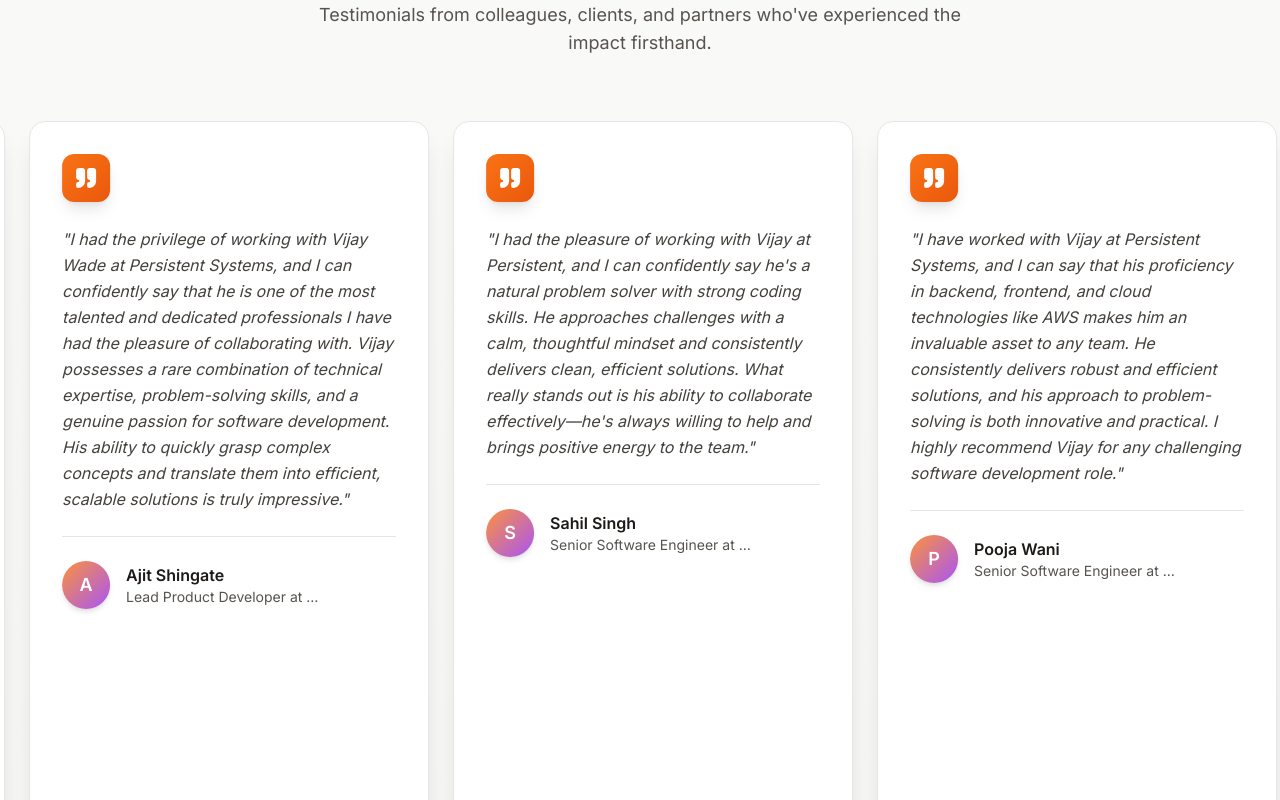
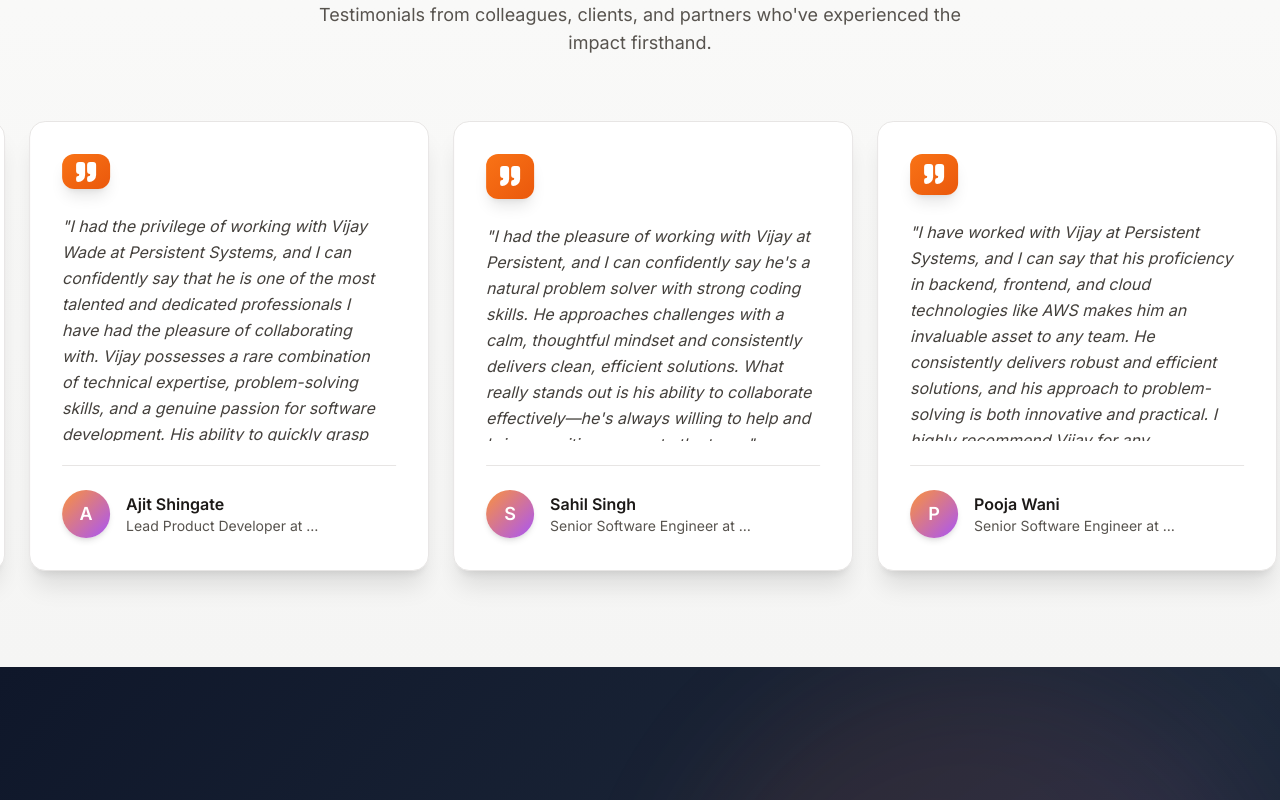
Before and after one commit to ParasBharde/new-product-owner-portfolio, a Next.js app: page / in a window 1280 px wide. Shown: the part 4620-5420 px from the top of the page. Built offline with nearby package versions, Linux system fonts and the light colour scheme; a web font is replaced by a local one.

Commit message:
Sizes fixed for recommendation acrd

```diff
--- a/components/sections/RecommendationsSection.tsx
+++ b/components/sections/RecommendationsSection.tsx
@@ -163,7 +163,7 @@ export function RecommendationsSection() {
             {duplicatedRecommendations.map((recommendation, index) => (
               <div
                 key={`${recommendation.id}-${index}`}
-                className="flex-shrink-0 w-[400px] bg-white rounded-2xl p-8 shadow-xl border border-stone-200 hover:shadow-2xl hover:scale-105 hover:border-orange-500/50 transition-all duration-300 group"
+                className="flex-shrink-0 w-[400px] h-[450px] flex flex-col bg-white rounded-2xl p-8 shadow-xl border border-stone-200 hover:shadow-2xl hover:scale-105 hover:border-orange-500/50 transition-all duration-300 group"
               >
                 {/* Quote Icon */}
                 <div className="mb-6 w-12 h-12 bg-gradient-to-br from-orange-500 to-orange-600 rounded-xl flex items-center justify-center shadow-lg group-hover:scale-110 transition-transform duration-300">
@@ -171,9 +171,11 @@ export function RecommendationsSection() {
                 </div>
 
                 {/* Content */}
-                <p className="text-stone-700 leading-relaxed mb-6 text-base italic">
-                  "{recommendation.content}"
-                </p>
+                <div className="flex-grow overflow-y-auto mb-6 pr-2">
+                  <p className="text-stone-700 leading-relaxed text-base italic">
+                    "{recommendation.content}"
+                  </p>
+                </div>
 
                 {/* Author Info */}
                 <div className="flex items-center gap-4 border-t border-stone-200 pt-6">
@@ -253,19 +255,21 @@ export function RecommendationsSection() {
               className="absolute inset-0 flex items-center justify-center px-4"
             >
               <div className="w-full max-w-md">
-                <div className="bg-white rounded-2xl p-8 shadow-xl border border-stone-200">
+                <div className="bg-white rounded-2xl p-8 shadow-xl border border-stone-200 h-[420px] flex flex-col">
                   {/* Quote Icon */}
-                  <div className="mb-6 w-12 h-12 bg-gradient-to-br from-orange-500 to-orange-600 rounded-xl flex items-center justify-center shadow-lg">
+                  <div className="flex-shrink-0 mb-6 w-12 h-12 bg-gradient-to-br from-orange-500 to-orange-600 rounded-xl flex items-center justify-center shadow-lg">
                     <Quote className="w-6 h-6 text-white" fill="currentColor" />
                   </div>
 
                   {/* Content */}
-                  <p className="text-stone-700 leading-relaxed mb-6 text-base italic">
-                    "{RECOMMENDATIONS[currentIndex].content}"
-                  </p>
+                  <div className="flex-grow overflow-y-auto mb-6 pr-2">
+                    <p className="text-stone-700 leading-relaxed text-base italic">
+                      "{RECOMMENDATIONS[currentIndex].content}"
+                    </p>
+                  </div>
 
                   {/* Author Info */}
-                  <div className="flex items-center gap-4 border-t border-stone-200 pt-6">
+                  <div className="flex-shrink-0 flex items-center gap-4 border-t border-stone-200 pt-6">
                     {/* Avatar */}
                     <div className="w-12 h-12 rounded-full bg-gradient-to-br from-orange-400 to-purple-500 flex items-center justify-center shadow-md flex-shrink-0">
                       <span className="text-white font-bold text-lg">
```
Also changed, not shown: components/layout/Footer.tsx (+0 -20 lines).
